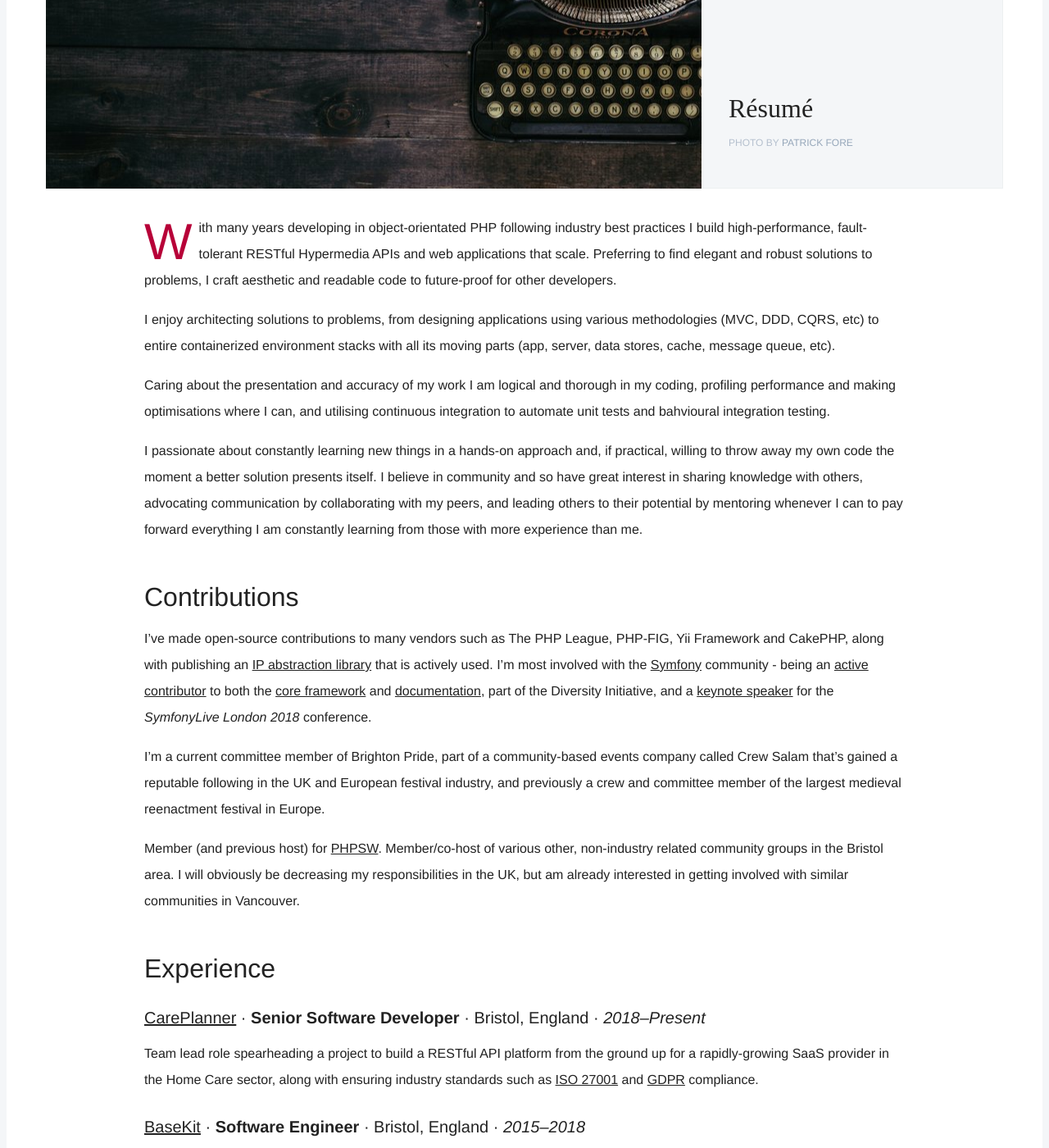
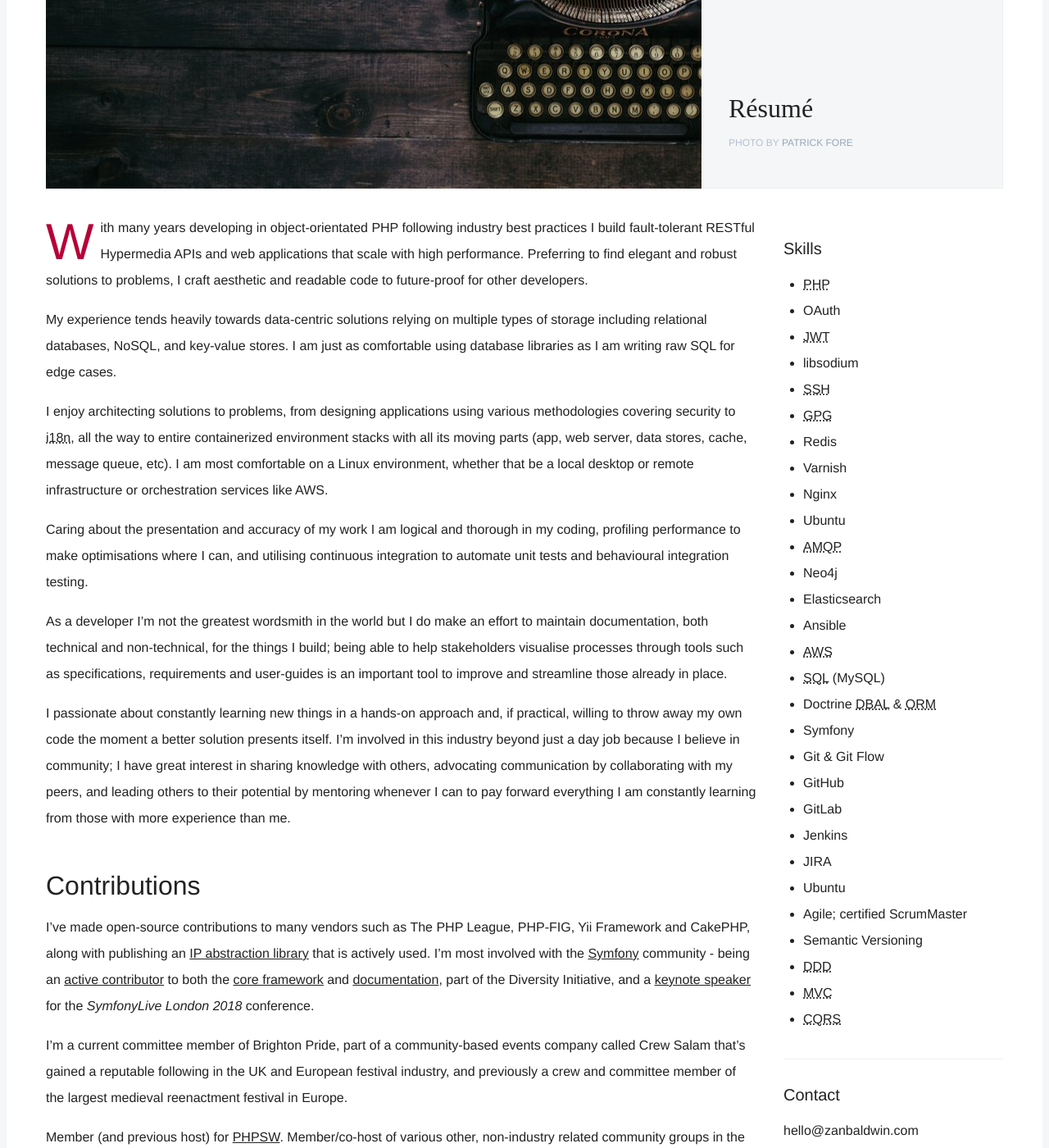
Before and after one commit to zanbaldwin/zanbaldwin.github.io, a Jekyll site: the page built from _pages/cv.md, in a window 1280 px wide and 1400 px high, scrolled down 452 px. Shown: the whole window at 82% size. Built offline with Jekyll 4.4.1, drawn with Linux system fonts in a browser that asks for light colours; some web fonts are replaced; some of the changed text lies outside the part shown.

Commit message:
Update CV Content and Layout

```diff
--- a/_includes/page-hero.html
+++ b/_includes/page-hero.html
@@ -3,7 +3,7 @@
         {% if page.image %}
             <div class='o-grid__col o-grid__col--4-4-s o-grid__col--4-4-m o-grid__col--2-3-l'>
                 <div class='c-post-hero__media'>
-                    <div class='c-post-hero__image js-fadein' style='background-image: url({{ page.image.path | default: page.image | prepend: site.baseurl }})'></div>
+                    <div class='c-post-hero__image' style='background-image: url({{ page.image.path | default: page.image | prepend: site.baseurl }})'></div>
                 </div>
             </div>
         {% endif %}
--- /dev/null
+++ b/_layouts/cv.html
@@ -0,0 +1,42 @@
+---
+layout: default
+---
+
+{% include page-hero.html %}
+
+<div class='o-wrapper'>
+
+    <div class='o-grid'>
+        <div class='o-grid__col o-grid__col--4-4-s o-grid__col--3-4-m o-grid__col--3-4-l'>
+            <article class='c-post page'>
+                <div class='c-content'>
+
+                    {{ content }}
+
+                </div>
+            </article>
+        </div>
+
+        <div class="o-grid__col o-grid__col-4-4-s o-grid__col--1-4-m o-grid__col--1-4-l">
+            <article class="c-post page">
+                <div class="c-content">
+
+                    {% if page.skills %}
+                        <h4>Skills</h4>
+                        <ul>
+                            {% for skill in page.skills %}
+                                <li>{{ skill }}</li>
+                            {% endfor %}
+                        </ul>
+                        <hr>
+                    {% endif %}
+
+                    <h4>Contact</h4>
+                    <p>{{ page.email | default: site.email }}</p>
+
+                </div>
+            </article>
+        </div>
+    </div>
+
+</div>
--- a/_layouts/default.html
+++ b/_layouts/default.html
@@ -5,7 +5,9 @@
 
 <body class='{% if page.url == '/' %} is-home {% endif %}'>
 
+{% comment %}
   {% include analytics.html %}
+{% endcomment %}
 
   <div class='js-off-canvas-container c-off-canvas-container'>
     {% include header.html %}
@@ -14,16 +16,19 @@
 
     {% include footer.html %}
   </div>
-
+  {% comment %}
     <script src="{{ '/js/jquery.min.js' | prepend: site.baseurl }}">                 </script>
     <script src="{{ '/js/jquery.viewportchecker.min.js' | prepend: site.baseurl }}"> </script>
     <script src="{{ '/js/jquery.ghostHunter.min.js' | prepend: site.baseurl }}">     </script>
+  {% endcomment %}
   <script src="{{ '/js/evil-icons.min.js' | prepend: site.baseurl }}">             </script>
+  {% comment %}
     <script src="{{ '/js/jquery.fitvids.js' | prepend: site.baseurl }}">             </script>
     <script src="{{ '/js/instafeed.min.js' | prepend: site.baseurl }}">              </script>
     <script src="{{ '/js/transition.js' | prepend: site.baseurl }}">                 </script>
     <script src="{{ '/js/zoom.min.js' | prepend: site.baseurl }}">                   </script>
     <script src="{{ '/js/app.js' | prepend: site.baseurl }}">                        </script>
+  {% endcomment %}
 </body>
 
 </html>
--- a/_pages/cv.md
+++ b/_pages/cv.md
@@ -1,50 +1,81 @@
 ---
-layout: page
+layout: cv
 title: 'Résumé'
 image:
     path: '/images/pages/cv.jpg'
     credit: 'Patrick Fore'
     source: 'https://unsplash.com/photos/0gkw_9fy0eQ'
+email: 'hello@zanbaldwin.com'
+skills:
+    - '<abbr title="PHP: Hypertext Preprocessor">PHP</abbr>'
+    - OAuth
+    - '<abbr title="JSON Web Tokens">JWT</abbr>'
+    - libsodium
+    - '<abbr title="Secure Shell">SSH</abbr>'
+    - '<abbr title="GNU Privacy Guard">GPG</abbr>'
+    - Redis
+    - Varnish
+    - Nginx
+    - Ubuntu
+    - '<abbr title="Advanced Messaging Queue Protocol">AMQP</abbr>'
+    - Neo4j
+    - Elasticsearch
+    - Ansible
+    - '<abbr title="Amazon Web Services">AWS</abbr>'
+    - '<abbr title="Structured Query Language">SQL</abbr> (MySQL)'
+    - 'Doctrine <abbr title="Database Abstraction Layer">DBAL</abbr> & <abbr title="Object Relational Mapper">ORM</abbr>'
+    - Symfony
+    - Git & Git Flow
+    - GitHub
+    - GitLab
+    - Jenkins
+    - JIRA
+    - Ubuntu
+    - Agile; certified ScrumMaster
+    - Semantic Versioning
+    - '<abbr title="Domain Driven Design">DDD</abbr>'
+    - '<abbr title="Model-View-Controller">MVC</abbr>'
+    - '<abbr title="Command Query Responsibility Segregation">CQRS</abbr>'
 ---
 
 {% comment %}
-1. Programming
-2. Architecture
-3. Testing
-4. Databases
-5. Sysadmin/DevOps
-6. People and Softskills
+> I currently aim to move to Vancouver in the Spring of 2019. However, I already
+> have a working visa and can speed up the moving process for the right opportunity.
 {% endcomment %}
 
+With many years developing in object-orientated PHP following industry best practices
+I build fault-tolerant RESTful Hypermedia APIs and web applications that scale with
+high performance. Preferring to find elegant and robust solutions to problems, I
+craft aesthetic and readable code to future-proof for other developers.
 
-With many years developing in object-orientated PHP following industry best practices I build high-performance, fault-tolerant RESTful Hypermedia APIs and web applications that scale. Preferring to find elegant and robust solutions to problems, I craft aesthetic and readable code to future-proof for other developers.
+My experience tends heavily towards data-centric solutions relying on multiple types
+of storage including relational databases, NoSQL, and key-value stores. I am just as
+comfortable using database libraries as I am writing raw SQL for edge cases.
 
-I enjoy architecting solutions to problems, from designing applications using various methodologies (MVC, DDD, CQRS, etc) to entire containerized environment stacks with all its moving parts (app, server, data stores, cache, message queue, etc).
+I enjoy architecting solutions to problems, from designing applications using various
+methodologies covering security to <abbr title="Internationalisation">i18n</abbr>, all
+the way to entire containerized environment stacks with all its moving parts (app, web
+server, data stores, cache, message queue, etc). I am most comfortable on a Linux
+environment, whether that be a local desktop or remote infrastructure or orchestration
+services like AWS.
 
-Caring about the presentation and accuracy of my work I am logical and thorough in my coding, profiling performance and making optimisations where I can, and utilising continuous integration to automate unit tests and bahvioural integration testing.
+Caring about the presentation and accuracy of my work I am logical and thorough in
+my coding, profiling performance to make optimisations where I can, and utilising
+continuous integration to automate unit tests and behavioural integration testing.
 
-I passionate about constantly learning new things in a hands-on approach and, if practical, willing to throw away my own code the moment a better solution presents itself. I believe in community and so have great interest in sharing knowledge with others, advocating communication by collaborating with my peers, and leading others to their potential by mentoring whenever I can to pay forward everything I am constantly learning from those with more experience than me.
+As a developer I'm not the greatest wordsmith in the world but I do make an effort
+to maintain documentation, both technical and non-technical, for the things I build;
+being able to help stakeholders visualise processes through tools such as specifications,
+requirements and user-guides is an important tool to improve and streamline those
+already in place.
 
-{% comment %}
-Database (MySQL and variants) interaction through raw SQL or abstraction libraries
-Nginx web-server, asynchronous PHP (Amp/React), pure-PHP FastCGI
-Virtualisation (Vagrant/Virtualbox)
-Git, Git Flow branching model
-Other / Areas of Interest
-GitHub, GitLab, Jenkins, JIRA
-curious, problem solving
-stakeholders, requirements and specification, visualise and present, improving and streamlining processes
-technical and non-technical documentation
-Involved in the industry and its communities beyond just a day job
-Linux, infrastructure & sysadmin, orchestration (kubernetes), automation (ansible), cloud providers (AWS, google cloud)
-vast knowledge of the Symfony framework and its components.
-SQL databases (predominantly MySQL)
-Have a portfolio of large projects driven to completion?
-Authentication and security (OAuth, JWT, libsodium, SSH, GPG, etc)
-Software: caching, server, message queues
-Software examples: Redis, varnish, nginx, ubuntu, amqp, Neo4j, Elasticsearch
-Scrum master, agile
-{% endcomment %}
+I passionate about constantly learning new things in a hands-on approach and, if
+practical, willing to throw away my own code the moment a better solution presents
+itself. I'm involved in this industry beyond just a day job because I believe in
+community; I have great interest in sharing knowledge with others, advocating
+communication by collaborating with my peers, and leading others to their potential
+by mentoring whenever I can to pay forward everything I am constantly learning from
+those with more experience than me.
 
 # Contributions
 
@@ -63,9 +94,9 @@ industry, and previously a crew and committee member of the largest medieval ree
 festival in Europe.
 
 Member (and previous host) for [PHPSW](http://phpsw.uk). Member/co-host of various other,
-non-industry related community groups in the Bristol area. I will obviously be decreasing
-my responsibilities in the UK, but am already interested in getting involved with similar
-communities in Vancouver.
+non-industry related community groups in the Bristol area. I'm already interested in
+getting involved with similar communities in Vancouver and will obviously be decreasing
+my responsibilities in the UK over the course of 2019.
 
 # Experience
 
```
Lines whose indentation alone changed are shown as unchanged.
